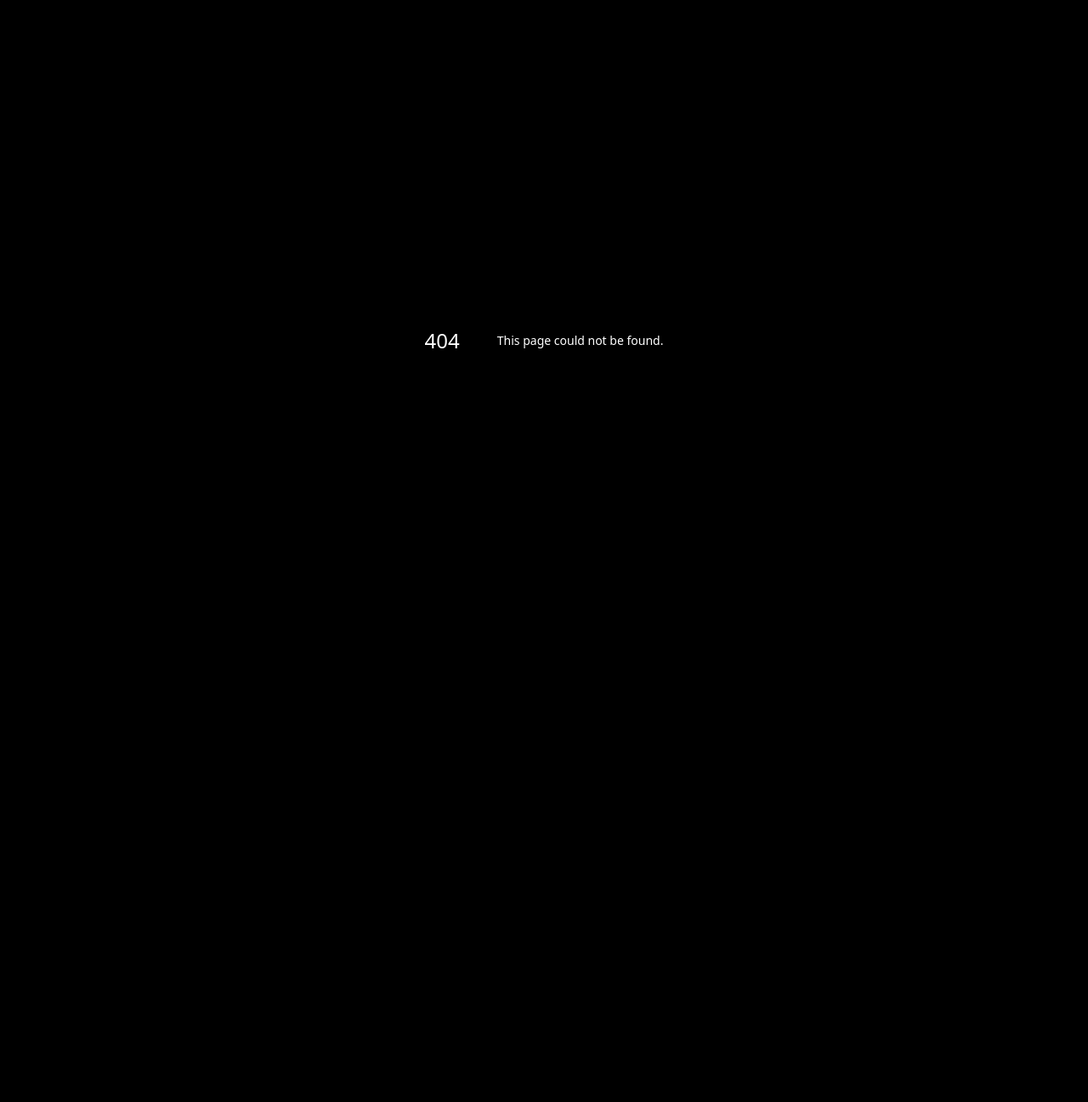
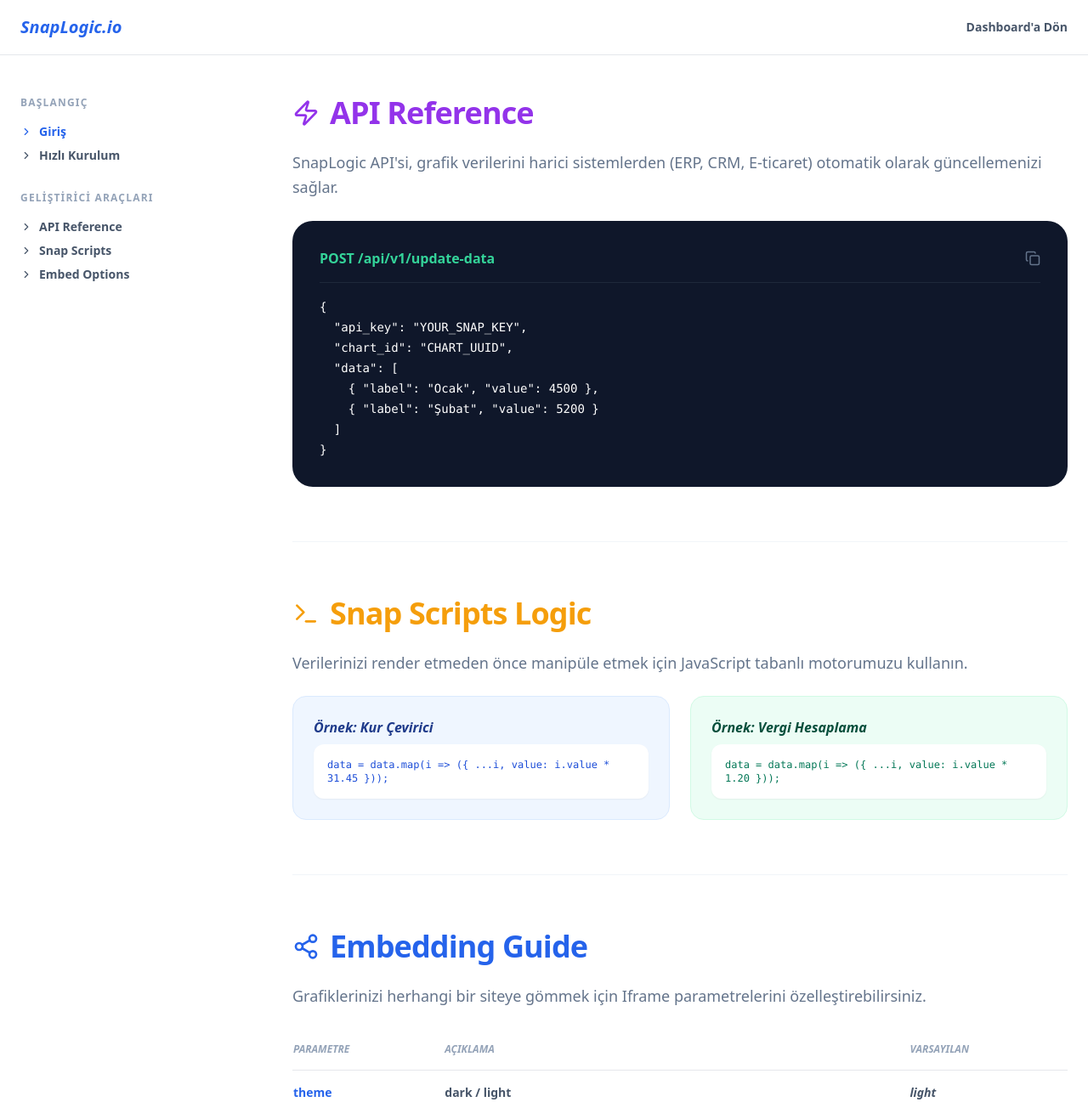
Before and after one commit to Bugsbuny24/tradepi, a Next.js app: page /docs in a window 1280 px wide. Before the commit this address had no page. Shown: the top 1297 px of the page at 85% size. Before the commit the page ends 800 px from the top, so only its background shows below. Built offline with nearby package versions, Linux system fonts and the light colour scheme.

Commit message:
Create page.tsx

```diff
--- /dev/null
+++ b/app/docs/page.tsx
@@ -0,0 +1,140 @@
+import React from 'react'
+import {
+  Book, Code, Zap, Share2, Terminal,
+  ChevronRight, Copy, Info, AlertTriangle
+} from 'lucide-react'
+import Link from 'next/link'
+
+export default function DocsPage() {
+  return (
+    <div className="min-h-screen bg-white">
+      {/* Üst Navigasyon - Basit ve Net */}
+      <nav className="border-b sticky top-0 bg-white/80 backdrop-blur-md z-50">
+        <div className="max-w-7xl mx-auto px-6 h-16 flex items-center justify-between">
+          <Link href="/" className="text-xl font-black text-blue-600 italic">SnapLogic.io</Link>
+          <Link href="/dashboard" className="text-sm font-bold text-slate-600 hover:text-blue-600">Dashboard'a Dön</Link>
+        </div>
+      </nav>
+
+      <div className="max-w-7xl mx-auto px-6 py-12 grid grid-cols-1 lg:grid-cols-4 gap-12">
+
+        {/* Sol Menü: Navigasyon */}
+        <aside className="lg:col-span-1 space-y-8">
+          <div>
+            <h4 className="text-xs font-black uppercase tracking-widest text-slate-400 mb-4">Başlangıç</h4>
+            <ul className="space-y-2 text-sm font-bold text-slate-600">
+              <li className="text-blue-600 flex items-center gap-2"><ChevronRight size={14} /> Giriş</li>
+              <li className="hover:text-blue-600 cursor-pointer flex items-center gap-2"><ChevronRight size={14} /> Hızlı Kurulum</li>
+            </ul>
+          </div>
+          <div>
+            <h4 className="text-xs font-black uppercase tracking-widest text-slate-400 mb-4">Geliştirici Araçları</h4>
+            <ul className="space-y-2 text-sm font-bold text-slate-600">
+              <li className="hover:text-blue-600 cursor-pointer flex items-center gap-2"><ChevronRight size={14} /> API Reference</li>
+              <li className="hover:text-blue-600 cursor-pointer flex items-center gap-2"><ChevronRight size={14} /> Snap Scripts</li>
+              <li className="hover:text-blue-600 cursor-pointer flex items-center gap-2"><ChevronRight size={14} /> Embed Options</li>
+            </ul>
+          </div>
+        </aside>
+
+        {/* Sağ İçerik: Ana Döküman */}
+        <main className="lg:col-span-3 space-y-16">
+
+          {/* 1. Bölüm: API Reference */}
+          <section id="api" className="space-y-6">
+            <div className="flex items-center gap-3 text-purple-600">
+              <Zap size={32} />
+              <h2 className="text-4xl font-black tracking-tight">API Reference</h2>
+            </div>
+            <p className="text-slate-500 text-lg leading-relaxed">
+              SnapLogic API'si, grafik verilerini harici sistemlerden (ERP, CRM, E-ticaret) otomatik olarak güncellemenizi sağlar.
+            </p>
+
+            <div className="bg-slate-900 rounded-3xl p-8 text-white relative group">
+              <div className="flex items-center justify-between mb-4 border-b border-slate-800 pb-4">
+                <span className="text-emerald-400 font-bold">POST /api/v1/update-data</span>
+                <Copy size={18} className="text-slate-500 cursor-pointer hover:text-white" />
+              </div>
+              <pre className="text-sm font-mono leading-6 overflow-x-auto">
+{`{
+  "api_key": "YOUR_SNAP_KEY",
+  "chart_id": "CHART_UUID",
+  "data": [
+    { "label": "Ocak", "value": 4500 },
+    { "label": "Şubat", "value": 5200 }
+  ]
+}`}
+              </pre>
+            </div>
+          </section>
+
+          <hr className="border-slate-100" />
+
+          {/* 2. Bölüm: Snap Scripts */}
+          <section id="scripts" className="space-y-6">
+            <div className="flex items-center gap-3 text-amber-500">
+              <Terminal size={32} />
+              <h2 className="text-4xl font-black tracking-tight">Snap Scripts Logic</h2>
+            </div>
+            <p className="text-slate-500 text-lg leading-relaxed">
+              Verilerinizi render etmeden önce manipüle etmek için JavaScript tabanlı motorumuzu kullanın.
+            </p>
+
+            <div className="grid grid-cols-1 md:grid-cols-2 gap-6">
+              <div className="p-6 bg-blue-50 rounded-2xl border border-blue-100">
+                <h4 className="font-black text-blue-900 mb-2 italic">Örnek: Kur Çevirici</h4>
+                <code className="text-xs text-blue-700 block bg-white p-4 rounded-xl shadow-sm">
+                  data = data.map(i =&gt; ({`{ ...i, value: i.value * 31.45 }`}));
+                </code>
+              </div>
+              <div className="p-6 bg-emerald-50 rounded-2xl border border-emerald-100">
+                <h4 className="font-black text-emerald-900 mb-2 italic">Örnek: Vergi Hesaplama</h4>
+                <code className="text-xs text-emerald-700 block bg-white p-4 rounded-xl shadow-sm">
+                  data = data.map(i =&gt; ({`{ ...i, value: i.value * 1.20 }`}));
+                </code>
+              </div>
+            </div>
+          </section>
+
+          <hr className="border-slate-100" />
+
+          {/* 3. Bölüm: Embedding */}
+          <section id="embed" className="space-y-6">
+            <div className="flex items-center gap-3 text-blue-600">
+              <Share2 size={32} />
+              <h2 className="text-4xl font-black tracking-tight">Embedding Guide</h2>
+            </div>
+            <p className="text-slate-500 text-lg leading-relaxed">
+              Grafiklerinizi herhangi bir siteye gömmek için Iframe parametrelerini özelleştirebilirsiniz.
+            </p>
+            <table className="w-full text-left border-collapse">
+              <thead>
+                <tr className="border-b text-xs font-black uppercase text-slate-400 italic">
+                  <th className="py-4">Parametre</th>
+                  <th className="py-4">Açıklama</th>
+                  <th className="py-4">Varsayılan</th>
+                </tr>
+              </thead>
+              <tbody className="text-sm font-bold text-slate-600">
+                <tr className="border-b"><td className="py-4 text-blue-600">theme</td><td className="py-4">dark / light</td><td className="py-4 italic">light</td></tr>
+                <tr className="border-b"><td className="py-4 text-blue-600">animate</td><td className="py-4">true / false</td><td className="py-4 italic">true</td></tr>
+                <tr className="border-b"><td className="py-4 text-blue-600">refresh</td><td className="py-4">Saniye cinsinden auto-refresh</td><td className="py-4 italic">null</td></tr>
+              </tbody>
+            </table>
+          </section>
+
+          {/* Uyarı Kutusu */}
+          <div className="bg-red-50 border-2 border-red-100 p-8 rounded-[2.5rem] flex items-start gap-4">
+            <AlertTriangle className="text-red-500 shrink-0" size={24} />
+            <div>
+              <h4 className="font-black text-red-900 uppercase tracking-widest text-xs mb-2">Güvenlik Uyarısı</h4>
+              <p className="text-red-700 text-sm font-medium">
+                API anahtarınızı (Secret Key) asla istemci taraflı (Client-Side) kodlarda kullanmayın. Tüm API çağrılarını sunucu tarafında (Server-Side) mühürleyin.
+              </p>
+            </div>
+          </div>
+        </main>
+      </div>
+    </div>
+  )
+}
```
